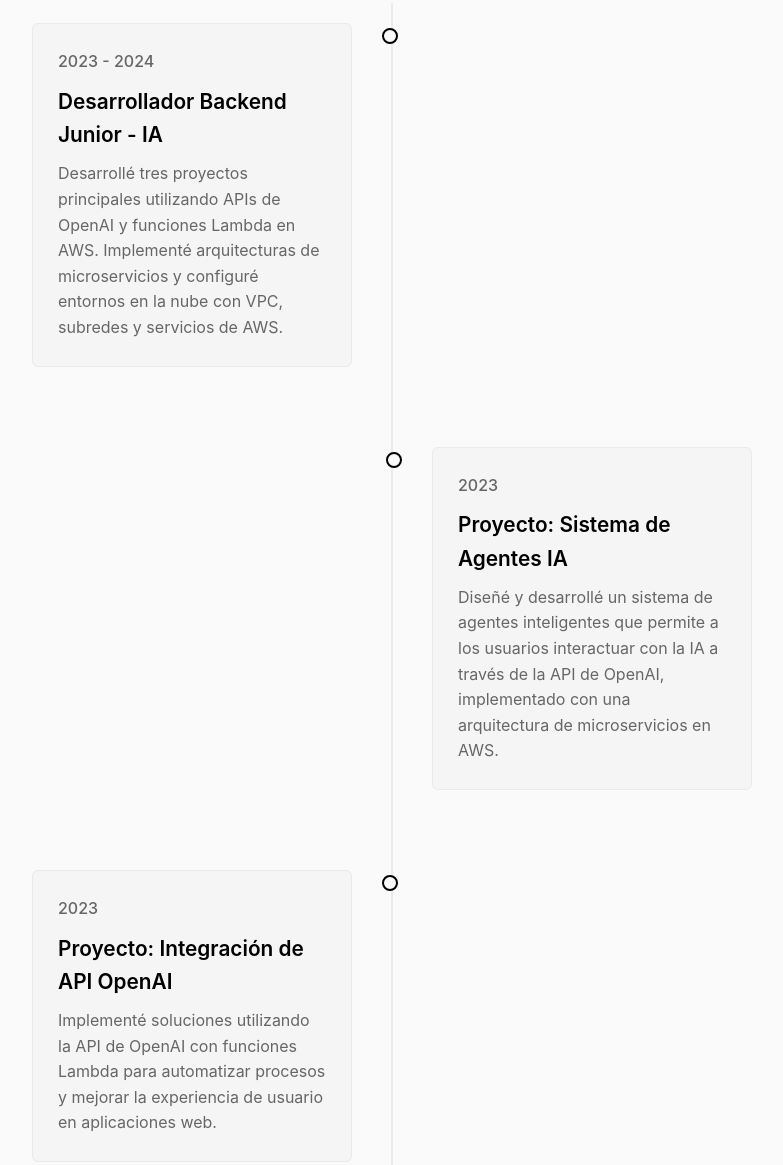
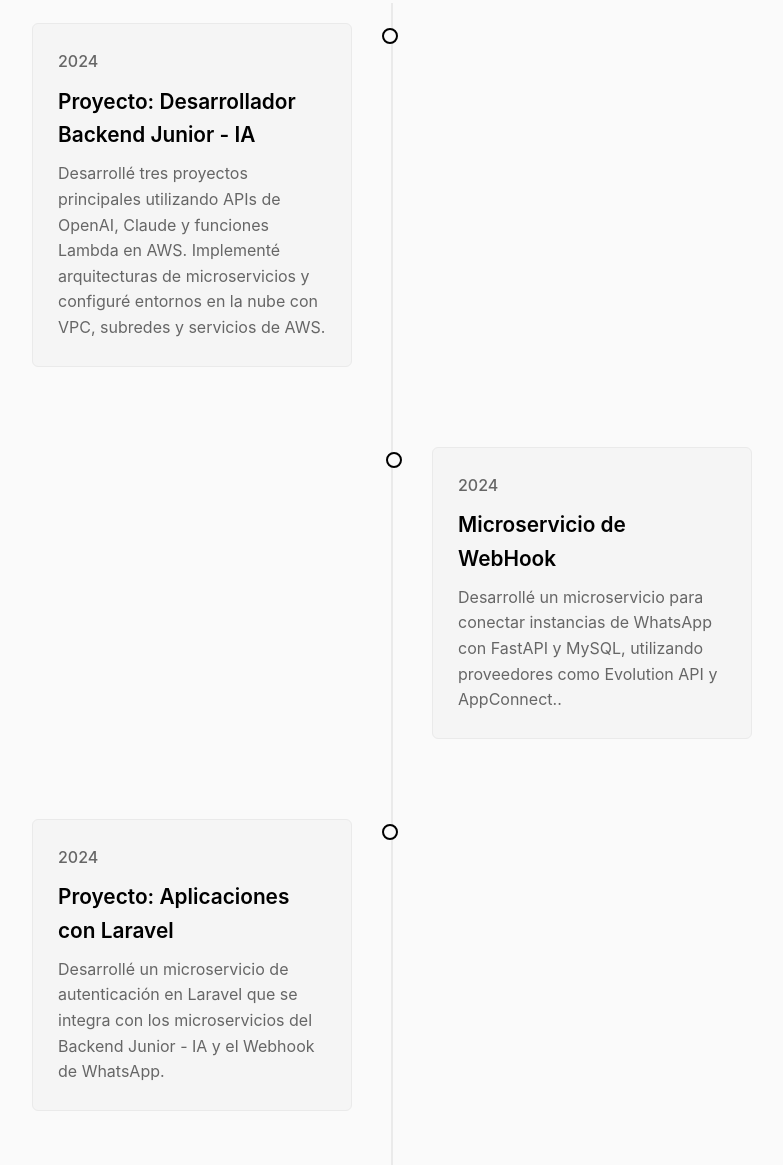
Before and after one commit to yordansolis/my-website, a plain HTML site: page index.html in a window 1280 px wide. Shown: the part 3255-4420 px from the top of the page, without its empty margins (248-1031 px from the left). Drawn offline with Linux system fonts and the light colour scheme.

Commit message:
agregando moficiaciones

```diff
--- a/index.html
+++ b/index.html
@@ -157,30 +157,30 @@
             <div class="timeline">
                 <div class="timeline-item">
                     <div class="timeline-content">
-                        <span class="timeline-date">2023 - 2024</span>
-                        <h3 class="timeline-title">Desarrollador Backend Junior - IA</h3>
-                        <p class="timeline-desc">Desarrollé tres proyectos principales utilizando APIs de OpenAI y funciones Lambda en AWS. Implementé arquitecturas de microservicios y configuré entornos en la nube con VPC, subredes y servicios de AWS.</p>
+                        <span class="timeline-date">2024</span>
+                        <h3 class="timeline-title">Proyecto:  Desarrollador Backend Junior - IA</h3>
+                        <p class="timeline-desc">Desarrollé tres proyectos principales utilizando APIs de OpenAI, Claude y funciones Lambda en AWS. Implementé arquitecturas de microservicios y configuré entornos en la nube con VPC, subredes y servicios de AWS.</p>
                     </div>
                 </div>
                 <div class="timeline-item">
                     <div class="timeline-content">
-                        <span class="timeline-date">2023</span>
-                        <h3 class="timeline-title">Proyecto: Sistema de Agentes IA</h3>
-                        <p class="timeline-desc">Diseñé y desarrollé un sistema de agentes inteligentes que permite a los usuarios interactuar con la IA a través de la API de OpenAI, implementado con una arquitectura de microservicios en AWS.</p>
+                        <span class="timeline-date">2024</span>
+                        <h3 class="timeline-title">Microservicio de WebHook</h3>
+                        <p class="timeline-desc">Desarrollé un microservicio para conectar instancias de WhatsApp con FastAPI y MySQL, utilizando proveedores como Evolution API y AppConnect..</p>
                     </div>
                 </div>
                 <div class="timeline-item">
                     <div class="timeline-content">
-                        <span class="timeline-date">2023</span>
-                        <h3 class="timeline-title">Proyecto: Integración de API OpenAI</h3>
-                        <p class="timeline-desc">Implementé soluciones utilizando la API de OpenAI con funciones Lambda para automatizar procesos y mejorar la experiencia de usuario en aplicaciones web.</p>
+                        <span class="timeline-date">2024</span>
+                        <h3 class="timeline-title">Proyecto: Aplicaciones con Laravel</h3>
+                        <p class="timeline-desc">Desarrollé un microservicio de autenticación en Laravel que se integra con los microservicios del Backend Junior - IA y el Webhook de WhatsApp.</p>
                     </div>
                 </div>
                 <div class="timeline-item">
                     <div class="timeline-content">
                         <span class="timeline-date">Anterior</span>
                         <h3 class="timeline-title">Formación en Ingeniería</h3>
-                        <p class="timeline-desc">Completé mis estudios en ingeniería con enfoque en desarrollo de software y sistemas. Adquirí conocimientos sólidos en programación, bases de datos y arquitectura de software.</p>
+                        <p class="timeline-desc">Completé mis estudios en ingeniería de sistemas con enfoque en desarrollo de software y sistemas. Adquirí conocimientos sólidos en programación, bases de datos y arquitectura de software.</p>
                     </div>
                 </div>
             </div>
```
Also changed, not shown: blog-post-1.html (+1 -1 lines), blog-post-2.html (+1 -1 lines), blog-post-3.html (+1 -1 lines), blog-post-4.html (+1 -2 lines).
